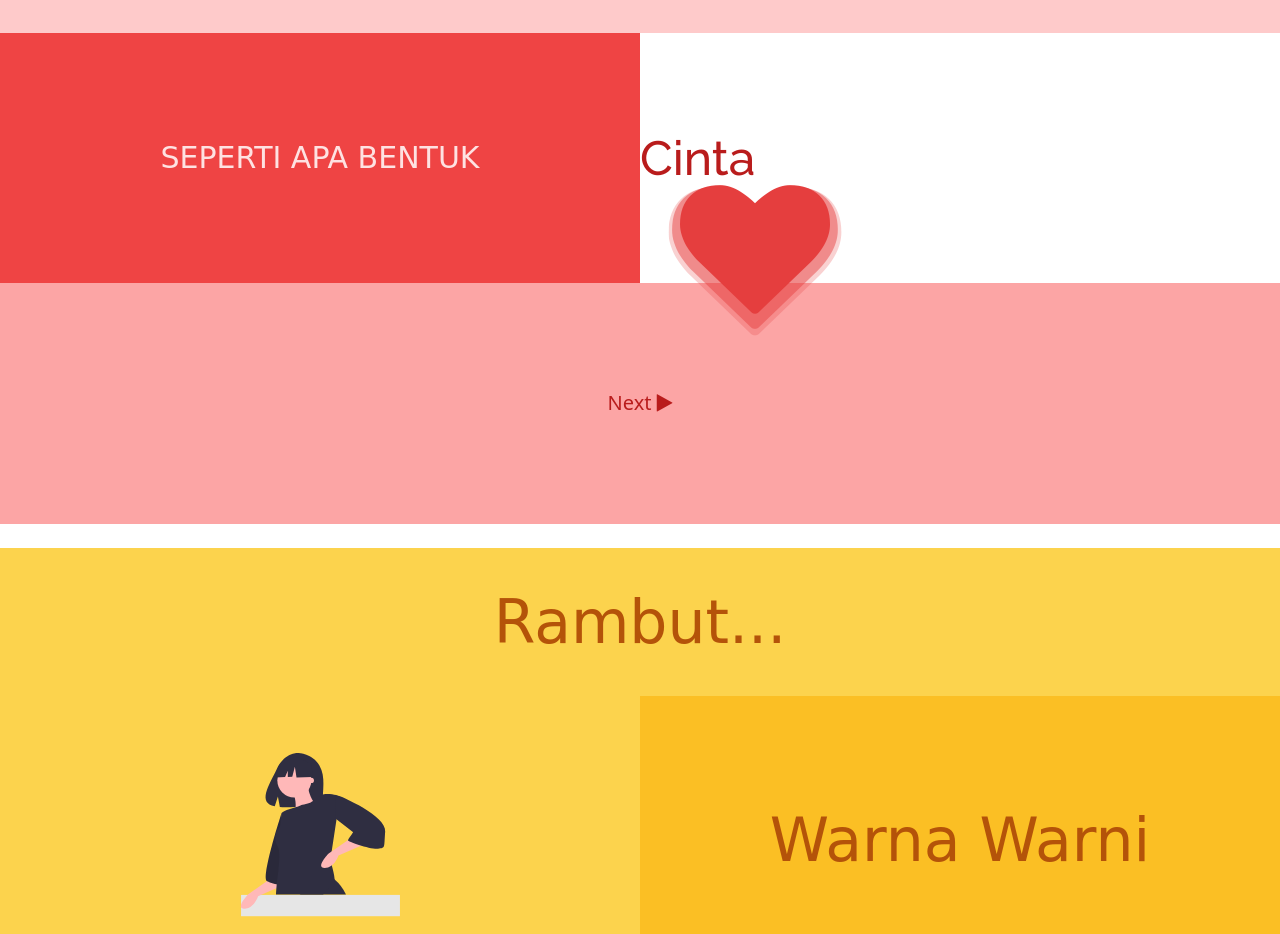
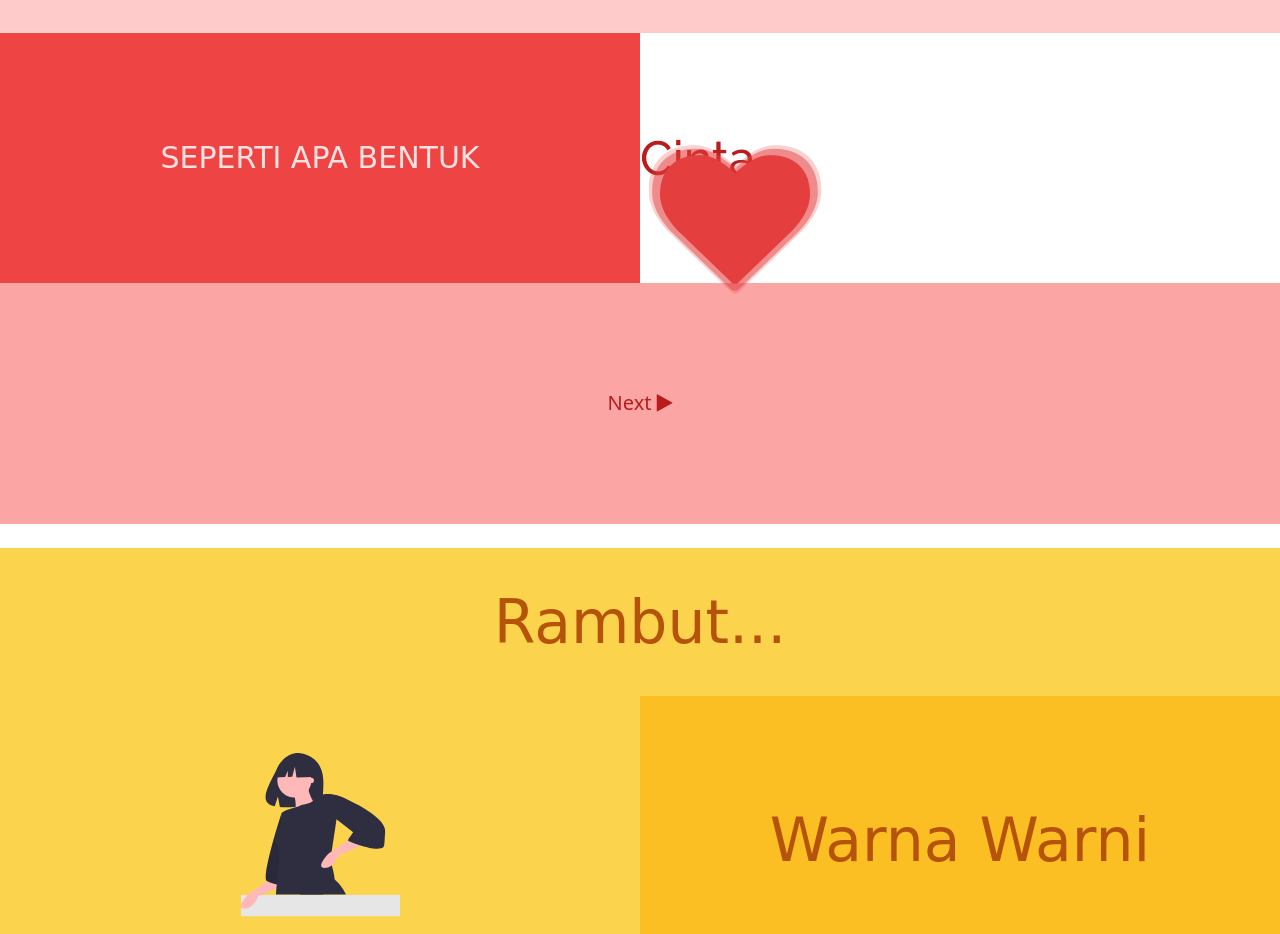
Before and after one commit to amirjtmk/kamu, a website: page index.html in a window 1280 px wide. Shown: the part 1900-2834 px from the top of the page. Drawn offline with nearby package versions, Linux system fonts and the light colour scheme; a web font is replaced by a local one.

Commit message:
Update valentine-heart.css

```diff
--- a/css/valentine-heart.css
+++ b/css/valentine-heart.css
@@ -1,8 +1,8 @@
 @import url(https://fonts.googleapis.com/css?family=Pacifico);
 .bgoverlay{
   position: absolute;
+}
 
-}
 
 .ico{
   display: block;
@@ -16,9 +16,8 @@
 .ico2:before,
 .ico2:after{
   position: absolute;
-  top: 40px;
-  left: 40px;
-  bottom: 10px;
+  top: 10px;
+  left: 20px;
 
 }
 .ico:before,
```
